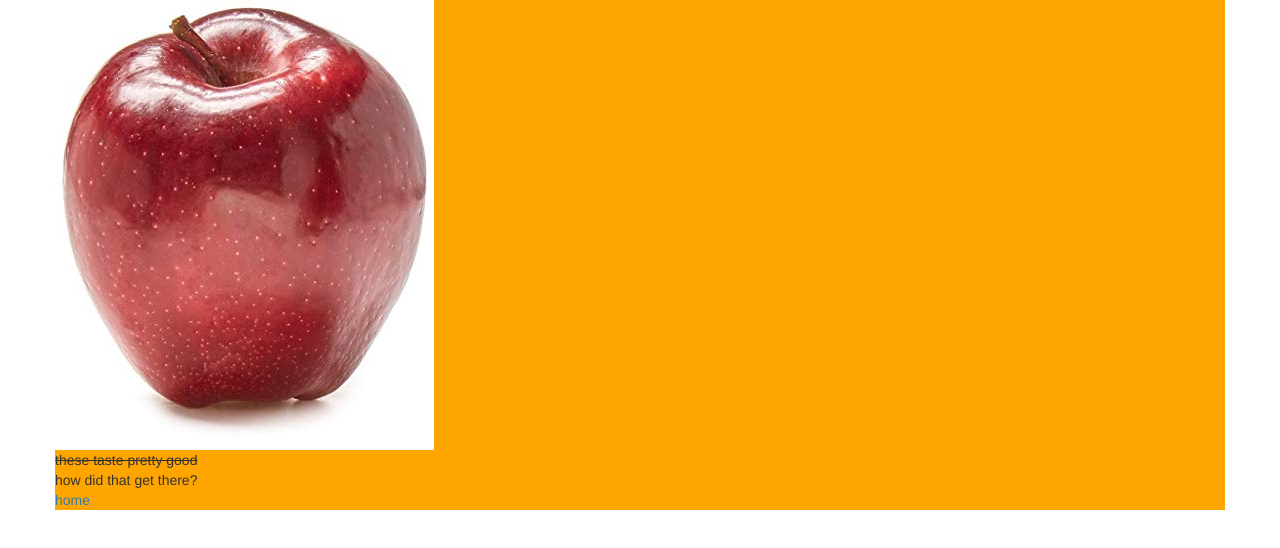
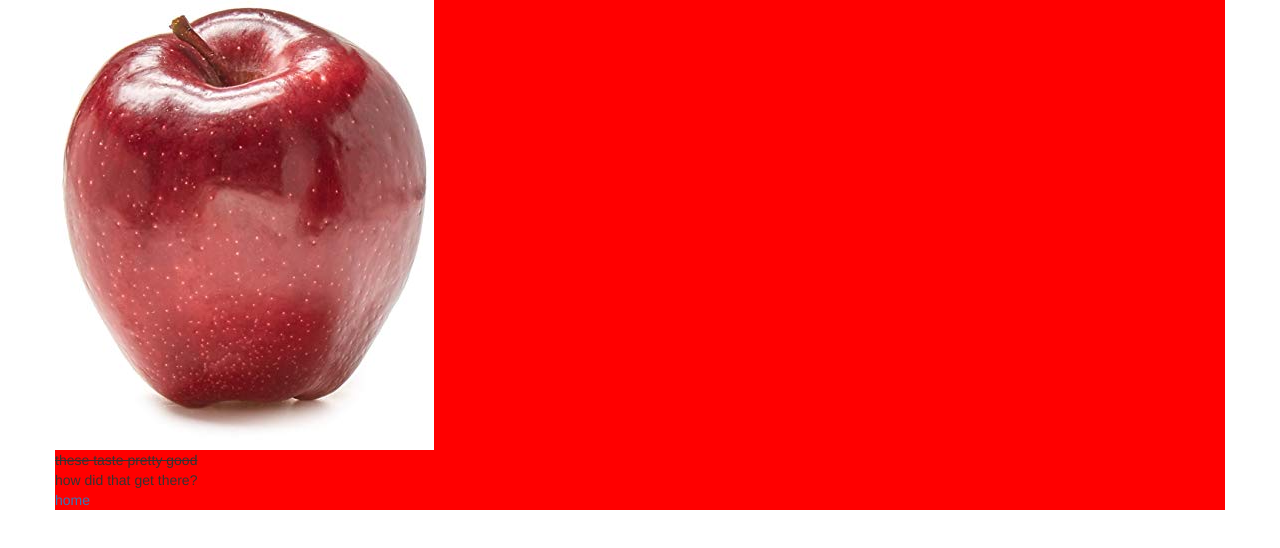
Before and after one commit to dscott123/project0, a plain HTML site: page reddelicious.html in a window 1280 px wide. Drawn offline with nearby package versions, Linux system fonts and the light colour scheme.

Commit message:
Update reddelicious.html

```diff
--- a/reddelicious.html
+++ b/reddelicious.html
@@ -13,7 +13,7 @@
     </head>
     <body>
         <div class="container">
-            <div class="row red" style="background-color:orange;">
+            <div class="row red" style="background-color:red;">
                 <div class="col-sm">
                     <img src="red apple.jpg">
                 </div>
```
